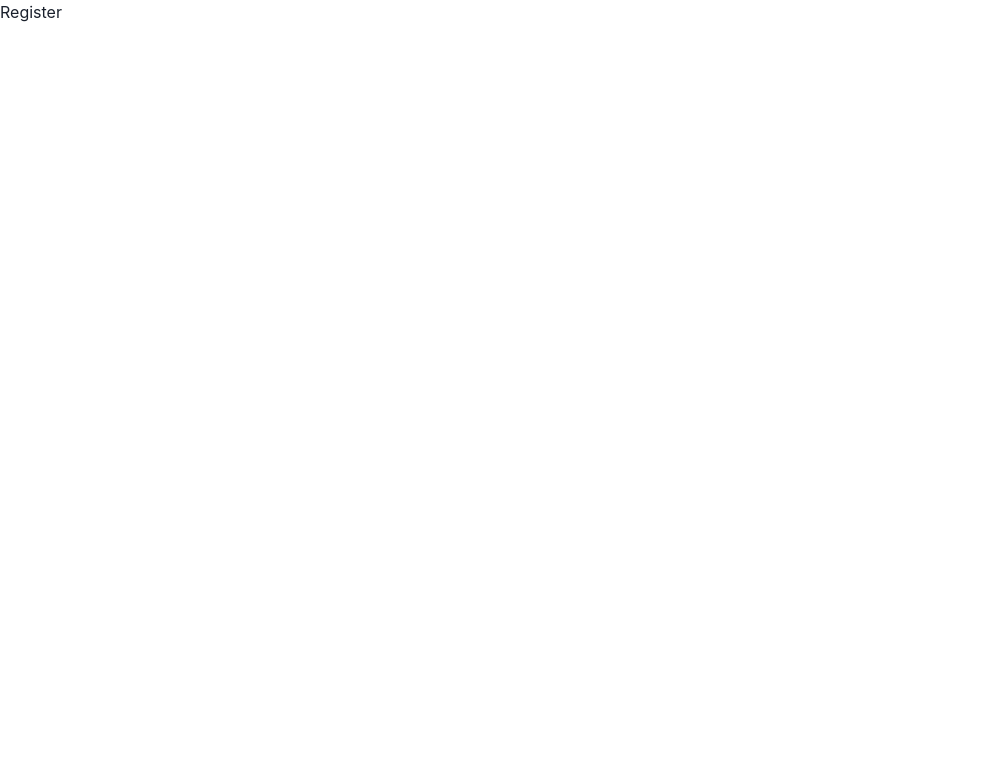
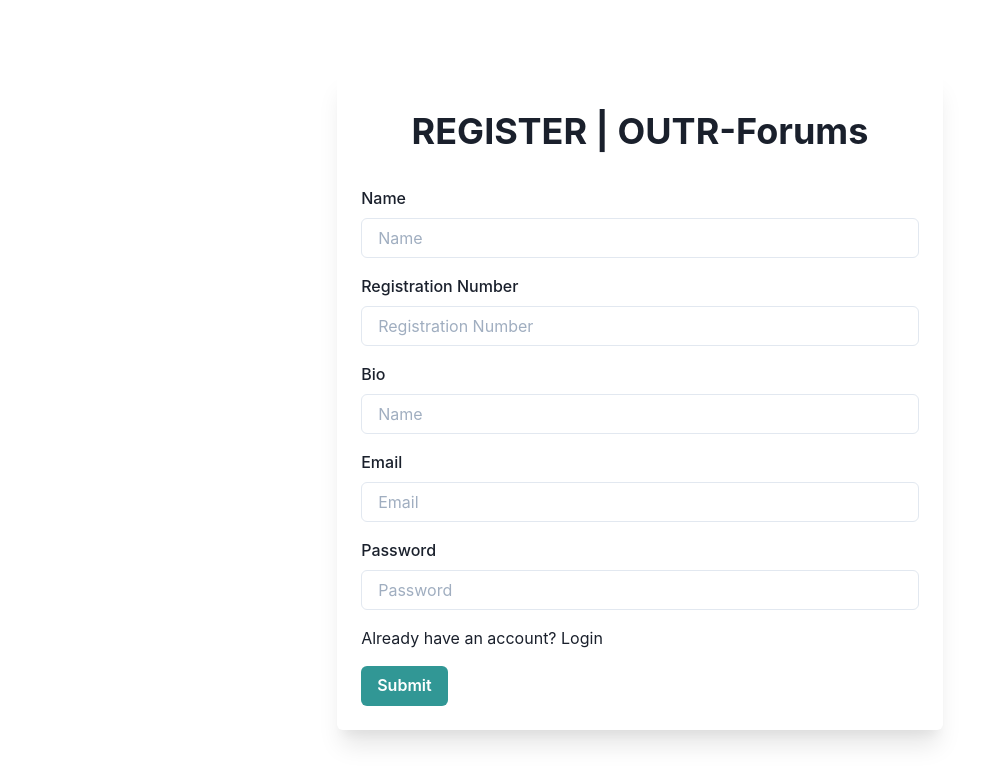
Before and after one commit to sidmohanty11/forum, a React (Create React App) app in the folder client/: page /register in a window 1280 px wide. Shown: the top 784 px of the page, without its empty margins (0-1001 px from the left). Built offline with nearby package versions, Linux system fonts and the light colour scheme.

Commit message:
register form + login form

```diff
--- a/client/src/pages/login.js
+++ b/client/src/pages/login.js
@@ -5,24 +5,29 @@ import {
   Input,
   FormErrorMessage,
   Button,
+  Container,
+  Center,
   Box,
+  Heading,
+  Text,
 } from "@chakra-ui/react";
 import { Form, Field, Formik } from "formik";
+import { Link } from "react-router-dom";
 
 const Login = () => {
-  function validateName(value) {
-    let error;
-    if (!value) {
-      error = "Name is required";
-    } else if (value.toLowerCase() !== "naruto") {
-      error = "Jeez! You're not a fan 😱";
-    }
-    return error;
-  }
   return (
-    <Box>
+    <Box
+      display={"flex"}
+      justifyContent="center"
+      alignItems={"center"}
+      height="100vh"
+    >
+      <Container boxShadow={"xl"} rounded={"md"} p={6}>
+        <Center>
+          <Heading py={4}>LOGIN | OUTR-Forums</Heading>
+        </Center>
         <Formik
-        initialValues={{ name: "Sasuke" }}
+          initialValues={{ email: "" }}
           onSubmit={(values, actions) => {
             setTimeout(() => {
               alert(JSON.stringify(values, null, 2));
@@ -32,15 +37,45 @@ const Login = () => {
         >
           {(props) => (
             <Form>
-            <Field name="name" validate={validateName}>
+              <Field name="email">
                 {({ field, form }) => (
-                <FormControl isInvalid={form.errors.name && form.touched.name}>
-                  <FormLabel htmlFor="name">First name</FormLabel>
-                  <Input {...field} id="name" placeholder="name" />
+                  <FormControl
+                    isInvalid={form.errors.name && form.touched.name}
+                  >
+                    <FormLabel mt={4} htmlFor="email">
+                      Email
+                    </FormLabel>
+                    <Input
+                      {...field}
+                      type="email"
+                      id="email"
+                      placeholder="Email"
+                    />
                     <FormErrorMessage>{form.errors.name}</FormErrorMessage>
                   </FormControl>
                 )}
               </Field>
+              <Field name="password">
+                {({ field, form }) => (
+                  <FormControl
+                    isInvalid={form.errors.name && form.touched.name}
+                  >
+                    <FormLabel mt={4} htmlFor="password">
+                      Password
+                    </FormLabel>
+                    <Input
+                      {...field}
+                      type="password"
+                      id="password"
+                      placeholder="Password"
+                    />
+                    <FormErrorMessage>{form.errors.name}</FormErrorMessage>
+                  </FormControl>
+                )}
+              </Field>
+              <Text mt={4}>
+                Don't have an account yet? <Link to="/register">Register</Link>
+              </Text>
               <Button
                 mt={4}
                 colorScheme="teal"
@@ -52,6 +87,7 @@ const Login = () => {
             </Form>
           )}
         </Formik>
+      </Container>
     </Box>
   );
 };
--- a/client/src/pages/register.js
+++ b/client/src/pages/register.js
@@ -1,7 +1,144 @@
 import React from "react";
+import {
+  FormControl,
+  FormLabel,
+  Input,
+  FormErrorMessage,
+  Button,
+  Container,
+  Center,
+  Box,
+  Heading,
+  Text,
+} from "@chakra-ui/react";
+import { Form, Field, Formik } from "formik";
+import { Link } from "react-router-dom";
 
 const Register = () => {
-  return <div>Register</div>;
+  return (
+    <Box
+      display={"flex"}
+      justifyContent="center"
+      alignItems={"center"}
+      height="100vh"
+    >
+      <Container boxShadow={"xl"} rounded={"md"} p={6}>
+        <Center>
+          <Heading py={4}>REGISTER | OUTR-Forums</Heading>
+        </Center>
+        <Formik
+          initialValues={{ email: "" }}
+          onSubmit={(values, actions) => {
+            setTimeout(() => {
+              alert(JSON.stringify(values, null, 2));
+              actions.setSubmitting(false);
+            }, 1000);
+          }}
+        >
+          {(props) => (
+            <Form>
+              <Field name="name">
+                {({ field, form }) => (
+                  <FormControl
+                    isInvalid={form.errors.name && form.touched.name}
+                  >
+                    <FormLabel mt={4} htmlFor="name">
+                      Name
+                    </FormLabel>
+                    <Input
+                      {...field}
+                      type="text"
+                      id="name"
+                      placeholder="Name"
+                    />
+                    <FormErrorMessage>{form.errors.name}</FormErrorMessage>
+                  </FormControl>
+                )}
+              </Field>
+              <Field name="regNo">
+                {({ field, form }) => (
+                  <FormControl
+                    isInvalid={form.errors.name && form.touched.name}
+                  >
+                    <FormLabel mt={4} htmlFor="regNo">
+                      Registration Number
+                    </FormLabel>
+                    <Input
+                      {...field}
+                      type="text"
+                      id="regNo"
+                      placeholder="Registration Number"
+                    />
+                    <FormErrorMessage>{form.errors.name}</FormErrorMessage>
+                  </FormControl>
+                )}
+              </Field>
+              <Field name="bio">
+                {({ field, form }) => (
+                  <FormControl
+                    isInvalid={form.errors.name && form.touched.name}
+                  >
+                    <FormLabel mt={4} htmlFor="bio">
+                      Bio
+                    </FormLabel>
+                    <Input {...field} type="text" id="bio" placeholder="Name" />
+                    <FormErrorMessage>{form.errors.name}</FormErrorMessage>
+                  </FormControl>
+                )}
+              </Field>
+              <Field name="email">
+                {({ field, form }) => (
+                  <FormControl
+                    isInvalid={form.errors.name && form.touched.name}
+                  >
+                    <FormLabel mt={4} htmlFor="email">
+                      Email
+                    </FormLabel>
+                    <Input
+                      {...field}
+                      type="email"
+                      id="email"
+                      placeholder="Email"
+                    />
+                    <FormErrorMessage>{form.errors.name}</FormErrorMessage>
+                  </FormControl>
+                )}
+              </Field>
+              <Field name="password">
+                {({ field, form }) => (
+                  <FormControl
+                    isInvalid={form.errors.name && form.touched.name}
+                  >
+                    <FormLabel mt={4} htmlFor="password">
+                      Password
+                    </FormLabel>
+                    <Input
+                      {...field}
+                      type="password"
+                      id="password"
+                      placeholder="Password"
+                    />
+                    <FormErrorMessage>{form.errors.name}</FormErrorMessage>
+                  </FormControl>
+                )}
+              </Field>
+              <Text mt={4}>
+                Already have an account? <Link to="/login">Login</Link>
+              </Text>
+              <Button
+                mt={4}
+                colorScheme="teal"
+                isLoading={props.isSubmitting}
+                type="submit"
+              >
+                Submit
+              </Button>
+            </Form>
+          )}
+        </Formik>
+      </Container>
+    </Box>
+  );
 };
 
 export default Register;
```
Lines whose indentation alone changed are shown as unchanged.
